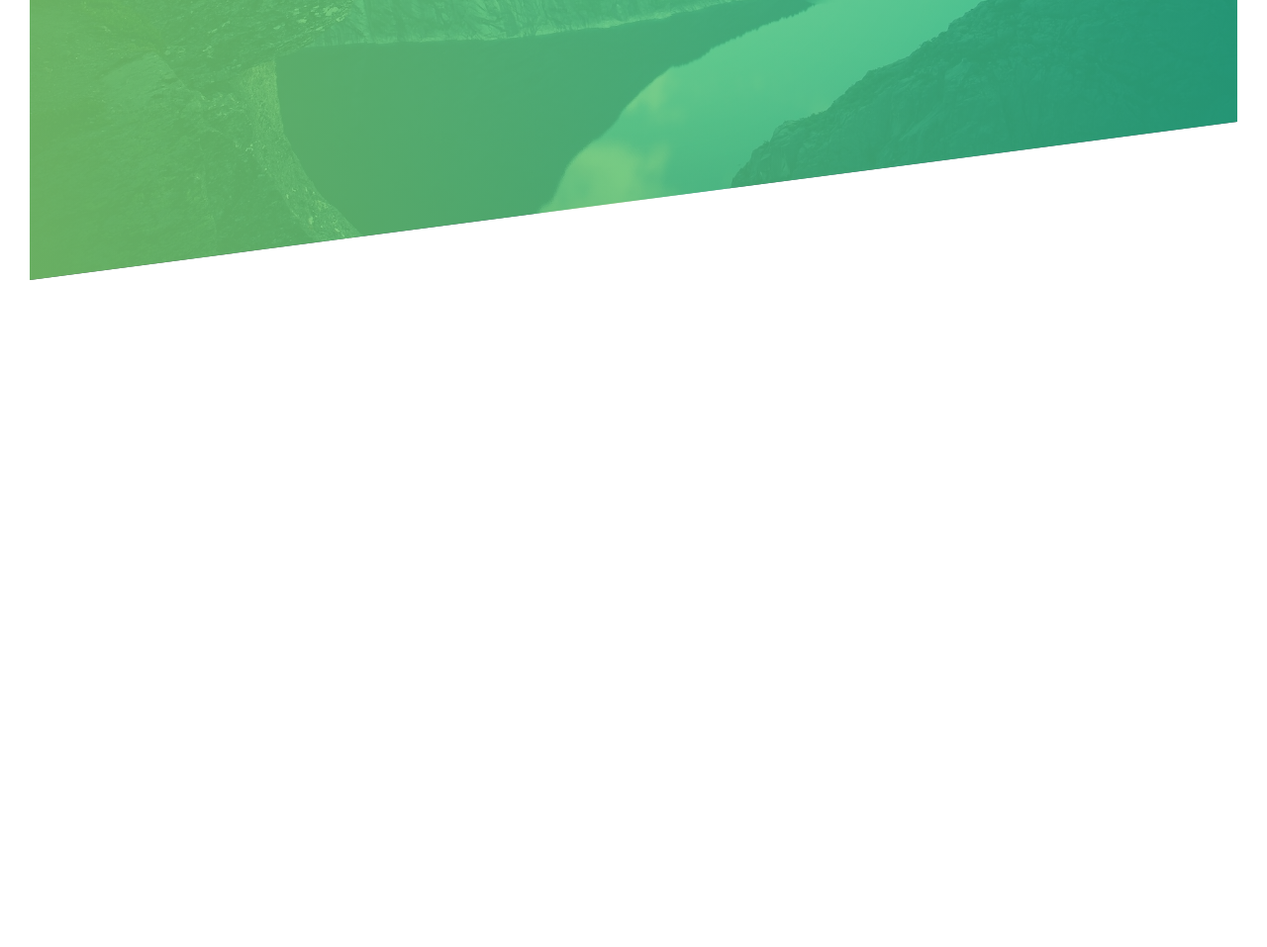
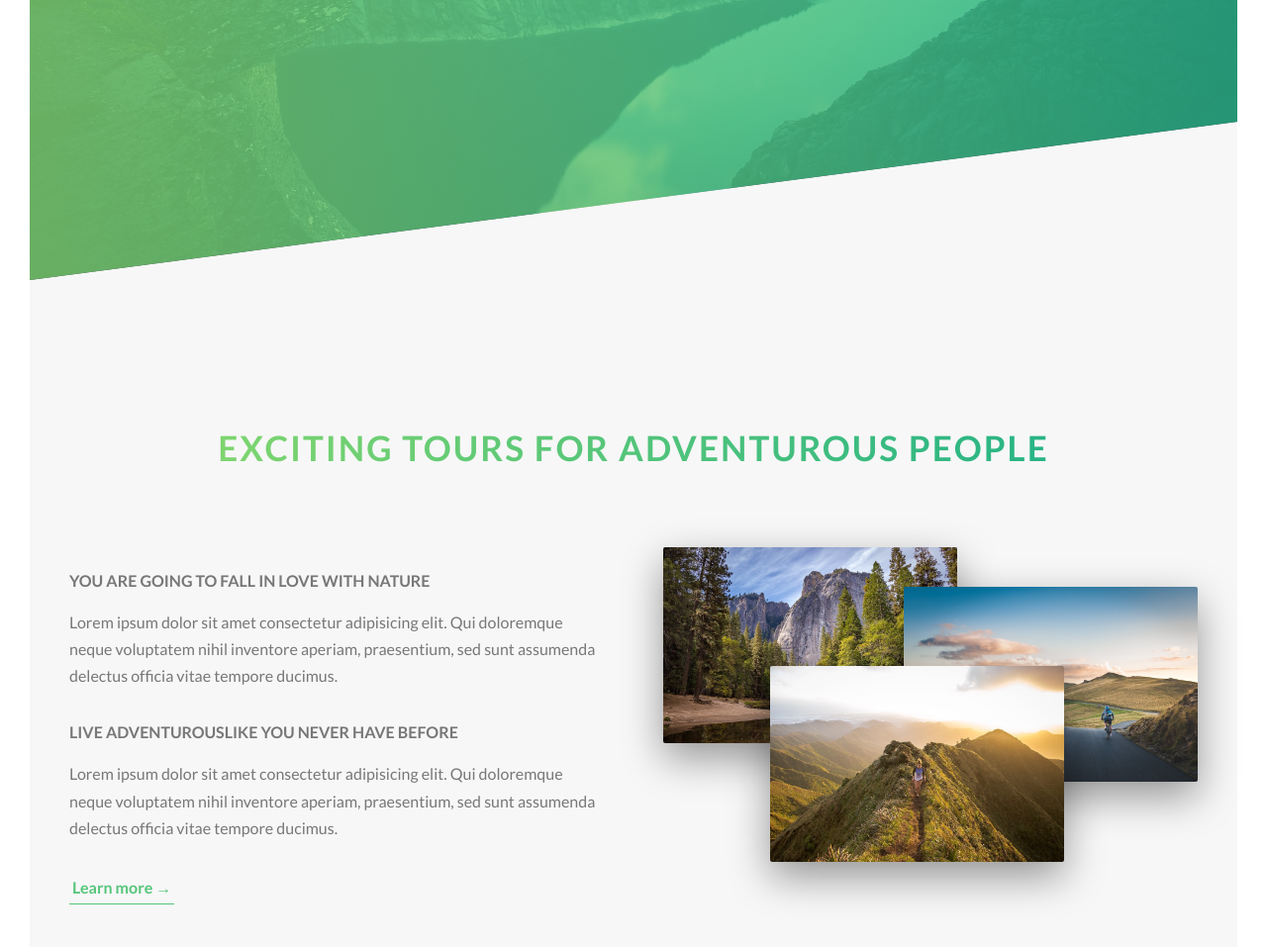
Before and after one commit to bblazevska/NatoursProject, a website: page index.html in a window 1280 px wide. Shown: the part 507-1464 px from the top of the page at 99% size. Before the commit the page ends 820 px from the top, so only its background shows below. Drawn offline with Linux system fonts and the light colour scheme.

Commit message:
about sectione done

```diff
--- a/index.html
+++ b/index.html
@@ -26,7 +26,44 @@
       </div>
    </header>
 
+   <main>
+      <section class="section-about">
+         <div class="u-center-text u-margin-bottom-big">
+            <h2 class="heading-secondary">
+               Exciting tours for adventurous people
+            </h2>
+         </div>
+         <div class="row">
+            <div class="col-1-of-2">
+               <h3 class="heading-tertiary u-margin-bottom-small">
+                  You are going to fall in love with nature
+               </h3>
+               <div class="paragraph">
+                  Lorem ipsum dolor sit amet consectetur adipisicing elit. Qui doloremque neque
+                  voluptatem nihil inventore aperiam, praesentium, sed sunt assumenda delectus
+                  officia vitae tempore ducimus.
+               </div>
+               <h3 class="heading-tertiary u-margin-bottom-small">
+                  Live adventurouslike you never have before
+               </h3>
+               <div class="paragraph">
+                  Lorem ipsum dolor sit amet consectetur adipisicing elit. Qui doloremque neque
+                  voluptatem nihil inventore aperiam, praesentium, sed sunt assumenda delectus
+                  officia vitae tempore ducimus.
+               </div>
+               <a href="#" class="btn-text">Learn more &rarr;</a>
+            </div>
 
+            <div class="col-1-of-2">
+               <div class="composition">
+                  <img src="/img/nat-1-large.jpg" alt="photo" class="composition__photo composition__photo--p1">
+                  <img src="/img/nat-2-large.jpg" alt="photo" class="composition__photo composition__photo--p2">
+                  <img src="/img/nat-3-large.jpg" alt="photo" class="composition__photo composition__photo--p3">
+               </div>
+            </div>
+         </div>
+      </section>
+   </main>
 
       <!-- <section class="grid-test">
          <div class="row">
--- a/sass/abstracts/_variables.scss
+++ b/sass/abstracts/_variables.scss
@@ -4,10 +4,14 @@ $color-primary: #55c57a;
 $color-primary-light: #7ed56f;
 $color-primary-dark: #28b485;
 
+$color-grey-light-1: #f7f7f7;
 $color-grey-dark: #777;
 $color-white: #fff;
 $color-black: #000;
 
+// F O N T
+
+$default-font-size: 1.6rem;
 
 // G R I D
 
--- a/sass/base/_typography.scss
+++ b/sass/base/_typography.scss
@@ -36,3 +36,32 @@ body{
 
    }
 }
+
+.heading-secondary{
+   font-size: 3.5rem;
+   text-transform: uppercase;
+   font-weight: 700;
+   display: inline-block;
+   background-image: linear-gradient(to right, $color-primary-light, $color-primary-dark);
+   -webkit-background-clip: text;
+   color: transparent;
+   letter-spacing: .2rem;
+   transition: all .2s;
+
+   &:hover{
+      transform: skewY(2deg) skewX(15deg) scale(1.1);
+      text-shadow: .5rem 1rem 2rem rgba($color-black, .2);
+
+   }
+}
+
+.heading-tertiary{
+   font-size: $default-font-size;
+   font-weight: 700;
+   text-transform: uppercase;
+}
+
+.paragraph{
+   font-size: $default-font-size;
+   margin-bottom: 3rem;
+}
--- a/sass/base/_utilities.scss
+++ b/sass/base/_utilities.scss
@@ -0,0 +1,12 @@
+.u-center-text{
+   text-align: center;
+}
+.u-margin-bottom-small{
+   margin-bottom: 1.5rem;
+}
+.u-margin-bottom-medium{
+   margin-bottom: 4rem ;
+}
+.u-margin-bottom-big{
+   margin-bottom: 9rem;
+}
--- a/sass/components/_button.scss
+++ b/sass/components/_button.scss
@@ -4,7 +4,7 @@
       text-transform: uppercase;
       text-decoration: none;
       display: inline-block;
-      font-size: 1.6rem;
+      font-size: $default-font-size;
       padding: 1.5rem 4rem;
       border-radius: 10rem;
       border: none;
@@ -51,3 +51,28 @@
       animation-fill-mode: backwards;
    }
 }
+
+.btn-text{
+   &:link,
+   &:visited{
+      color: $color-primary;
+      font-size: $default-font-size;
+      display: inline-block;
+      text-decoration: none;
+      font-weight: 700;
+      border-bottom: 1px solid $color-primary;
+      padding: 3px;
+      transition: all .3s;
+   }
+   &:hover{
+      background-color: $color-primary;
+      color: $color-white;
+      box-shadow: 0 1rem 2rem rgba($color-black, .15);
+      transform: translate(-2px);
+
+   }
+   &:active{
+      box-shadow: 0 .5rem 1rem rgba($color-black, .15);
+      transform: translate(0);
+   }
+}
--- /dev/null
+++ b/sass/components/_composition.scss
@@ -0,0 +1,38 @@
+.composition{
+   position: relative;
+
+
+   &__photo{
+      width: 55%;
+      box-shadow: 0 1.5rem 4rem rgba($color-black, .4);
+      border-radius: 2px;
+      position: absolute;
+      z-index: 10;
+      transition: all .2s;
+      outline-offset: 2rem;
+
+      &--p1{
+         left: 0;
+         top: -2rem;
+      }
+      &--p2{
+         right: 0;
+         top: 2rem;
+      }
+      &--p3{
+         left: 20%;
+         top: 10rem;
+      }
+
+      &:hover{
+         outline: 1.5rem solid $color-primary;
+         transform: scale(1.05) translateY(-.5rem);
+         box-shadow: 0 2.5rem 4rem rgba($color-black, .5);
+         z-index: 20;
+      }
+   }
+
+   &:hover &__photo:not(:hover){
+      transform: scale(.95);
+   }
+}
--- a/sass/layout/_grid.scss
+++ b/sass/layout/_grid.scss
@@ -1,6 +1,6 @@
 .row {
    max-width: $grid-width;
-   background-color: #eee;
+
    margin: 0 auto;
 
    &:not(:last-child) {
@@ -10,7 +10,6 @@
    @include clearfix;
 
    [class^="col-"]{
-   background-color: orangered;
    float: left;
       &:not(:last-child) {
          margin-right: $gutter-horizontal;
--- a/sass/main.scss
+++ b/sass/main.scss
@@ -8,6 +8,7 @@
 @import "base/utilities";
 
 @import "components/button";
+@import "components/composition";
 
 @import "layout/header";
 @import "layout/grid";
--- a/sass/pages/_home.scss
+++ b/sass/pages/_home.scss
@@ -0,0 +1,5 @@
+.section-about{
+   background-color: $color-grey-light-1;
+   padding: 30rem 0 25rem 0;
+   margin-top: -20vh;
+}
```
Also changed, not shown: sass/main.css, 1 other file.
